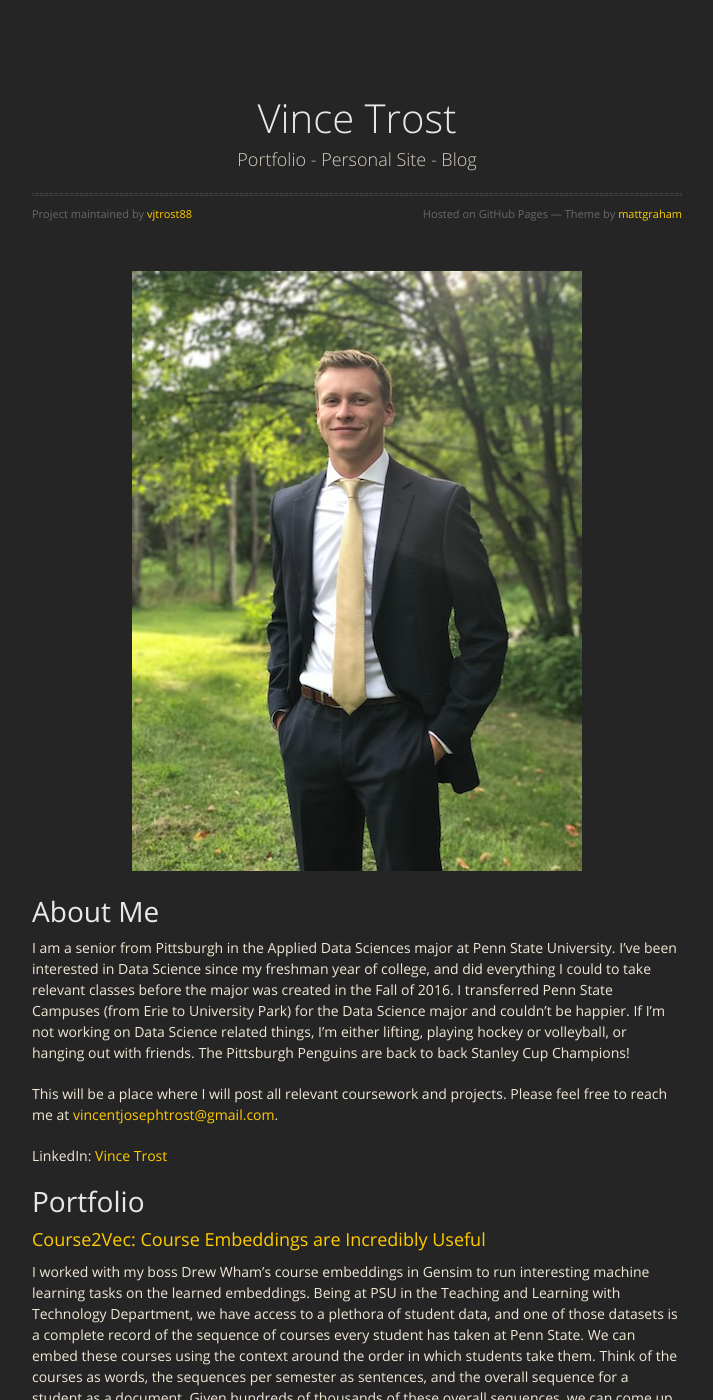
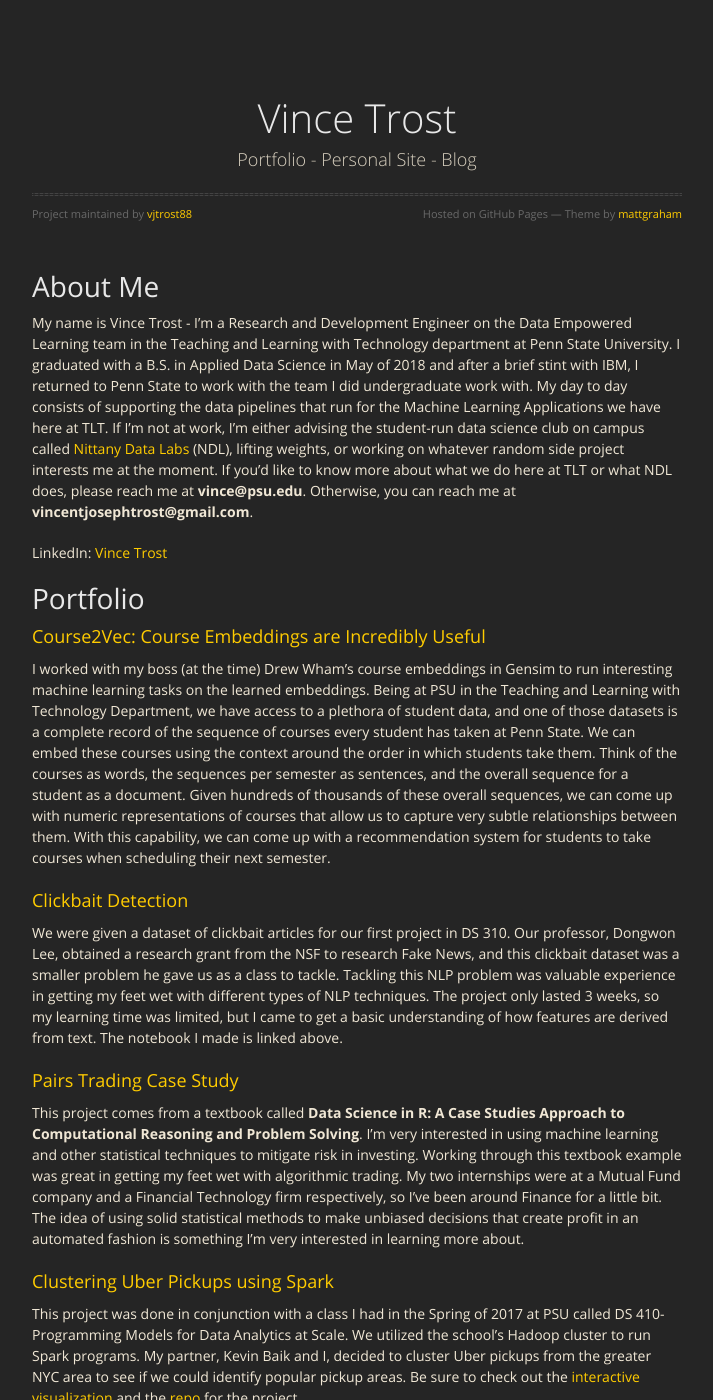
Before and after one commit to vjtrost88/vjtrost88.github.io, a Jekyll site: the page built from index.md, in a window 1280 px wide and 1400 px high. Shown: the whole window, without its empty margins (283-996 px from the left). Built offline with Jekyll 4.4.1, drawn with Linux system fonts in a browser that asks for light colours; nearby versions of some CDN libraries; some of the changed text lies outside the part shown.

Commit message:
first update in 2 years

```diff
--- a/index.md
+++ b/index.md
@@ -1,15 +1,13 @@
 ---
 layout: default
 ---
-<p align="center">
+<!-- <p align="center">
   <img src="me.jpg" alt>
-</p>
+</p> -->
 
 # [](#header-1)About Me
 
-I am a senior from Pittsburgh in the Applied Data Sciences major at Penn State University. I've been interested in Data Science since my freshman year of college, and did everything I could to take relevant classes before the major was created in the Fall of 2016. I transferred Penn State Campuses (from Erie to University Park) for the Data Science major and couldn't be happier. If I'm not working on Data Science related things, I'm either lifting, playing hockey or volleyball, or hanging out with friends. The Pittsburgh Penguins are back to back Stanley Cup Champions!
-
-This will be a place where I will post all relevant coursework and projects. Please feel free to reach me at [vincentjosephtrost@gmail.com](vincentjosephtrost@gmail.com).
+My name is Vince Trost - I'm a Research and Development Engineer on the Data Empowered Learning team in the Teaching and Learning with Technology department at Penn State University. I graduated with a B.S. in Applied Data Science in May of 2018 and after a brief stint with IBM, I returned to Penn State to work with the team I did undergraduate work with. My day to day consists of supporting the data pipelines that run for the Machine Learning Applications we have here at TLT. If I'm not at work, I'm either advising the student-run data science club on campus called [Nittany Data Labs](http://www.nittanydatalabs.org/) (NDL), lifting weights, or working on whatever random side project interests me at the moment. If you'd like to know more about what we do here at TLT or what NDL does, please reach me at **vince@psu.edu**. Otherwise, you can reach me at **vincentjosephtrost@gmail.com**.
 
 LinkedIn: [Vince Trost](https://linkedin.com/in/vince-trost-8a3054b6/)
 
@@ -17,16 +15,16 @@ LinkedIn: [Vince Trost](https://linkedin.com/in/vince-trost-8a3054b6/)
 
 ### [](#header-3) [Course2Vec: Course Embeddings are Incredibly Useful](https://vjtrost88.github.io/trost-Course2Vec Course Embeddings are Incredibly Useful-Poster.pdf)
 
-I worked with my boss Drew Wham's course embeddings in Gensim to run interesting machine learning tasks on the learned embeddings. Being at PSU in the Teaching and Learning with Technology Department, we have access to a plethora of student data, and one of those datasets is a complete record of the sequence of courses every student has taken at Penn State. We can embed these courses using the context around the order in which students take them. Think of the courses as words, the sequences per semester as sentences, and the overall sequence for a student as a document. Given hundreds of thousands of these overall sequences, we can come up with numeric representations of courses that allow us to capture very subtle relationships between them. With this capability, we can come up with a recommendation system for students to take courses when scheduling their next semester.
+I worked with my boss (at the time) Drew Wham's course embeddings in Gensim to run interesting machine learning tasks on the learned embeddings. Being at PSU in the Teaching and Learning with Technology Department, we have access to a plethora of student data, and one of those datasets is a complete record of the sequence of courses every student has taken at Penn State. We can embed these courses using the context around the order in which students take them. Think of the courses as words, the sequences per semester as sentences, and the overall sequence for a student as a document. Given hundreds of thousands of these overall sequences, we can come up with numeric representations of courses that allow us to capture very subtle relationships between them. With this capability, we can come up with a recommendation system for students to take courses when scheduling their next semester.
 
 
 ### [](#header-3) [Clickbait Detection](https://vjtrost88.github.io/clickbait.nb.html)
 
-We were given a dataset of clickbait articles for our first project in DS 310. Our professor, Dongwon Lee, obtained a research grant from the NSF to research Fake News, and this clickbait dataset was a smaller problem he gave us as a class to tackle. Tackling this NLP problem was valuable experience in getting my feet wet with different types of NLP techniques. The project only lasted 3 weeks, so my learning time was limited, but I came to get a basic understanding of how information is derived from text. The notebook I made is linked above.
+We were given a dataset of clickbait articles for our first project in DS 310. Our professor, Dongwon Lee, obtained a research grant from the NSF to research Fake News, and this clickbait dataset was a smaller problem he gave us as a class to tackle. Tackling this NLP problem was valuable experience in getting my feet wet with different types of NLP techniques. The project only lasted 3 weeks, so my learning time was limited, but I came to get a basic understanding of how features are derived from text. The notebook I made is linked above.
 
 ### [](#header-3) [Pairs Trading Case Study](https://vjtrost88.github.io/Pairs_Trading.html)
 
-This project comes from a textbook called **Data Science in R: A Case Studies Approach to Computational Reasoning and Problem Solving**. I'm very interested in using machine learning and other statistical techniques to mitigate risk in investing. Working through this textbook example was great in getting my feet wet with algorithmic trading. My two internships have been at a Mutual Fund company and a Financial Technology firm respectively, so I've been around Finance for a little bit. The idea of using solid statistical methods to make unbiased decisions that create profit in an automated fashion is something I'm very interested in learning more about.
+This project comes from a textbook called **Data Science in R: A Case Studies Approach to Computational Reasoning and Problem Solving**. I'm very interested in using machine learning and other statistical techniques to mitigate risk in investing. Working through this textbook example was great in getting my feet wet with algorithmic trading. My two internships were at a Mutual Fund company and a Financial Technology firm respectively, so I've been around Finance for a little bit. The idea of using solid statistical methods to make unbiased decisions that create profit in an automated fashion is something I'm very interested in learning more about.
 
 ### [](#header-3) [Clustering Uber Pickups using Spark](https://vjtrost88.github.io/clusteringUberDS410.pdf)
 
@@ -46,4 +44,4 @@ I did this as the last two assignments in STAT 380. They built on each other, so
 
 ### [](header-3) [Exploring NHL Hockey Data](https://vjtrost88.github.io/Hockey.html)
 
-As professed earlier, I'm a huge hockey guy - been around the game my whole life. So as you could imagine, as I was starting out I was dying to get my hands on some hockey data. I found some and played with it for my final project in STAT 184. It's a pretty elementary exploration, with an inexperienced attempt at creating a decision tree at the end, but nonetheless it was fun, and Dr. Beckman actually used it at a Statistical Teaching conference to demonstrate what people can do with an introductory class in R.
+I'm a huge hockey guy. I've been around the game my whole life. As you could imagine, as I was starting out I was dying to get my hands on some hockey data. I found some and played with it for my final project in STAT 184. It's a pretty elementary exploration, with an inexperienced attempt at creating a decision tree at the end, but nonetheless it was fun, and my professor Dr. Beckman actually used it at a Statistical Teaching conference to demonstrate what people can do with an introductory class in R.
```
